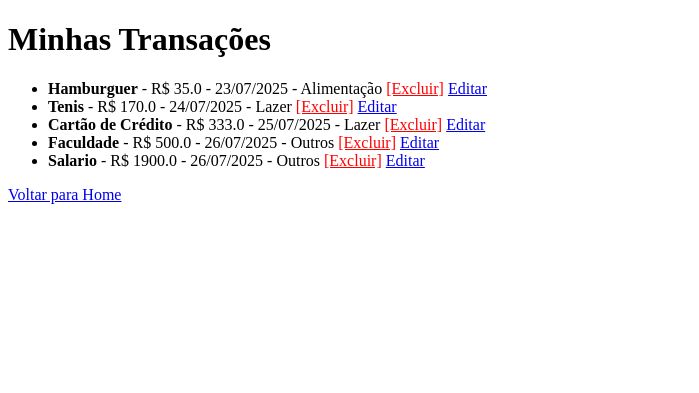
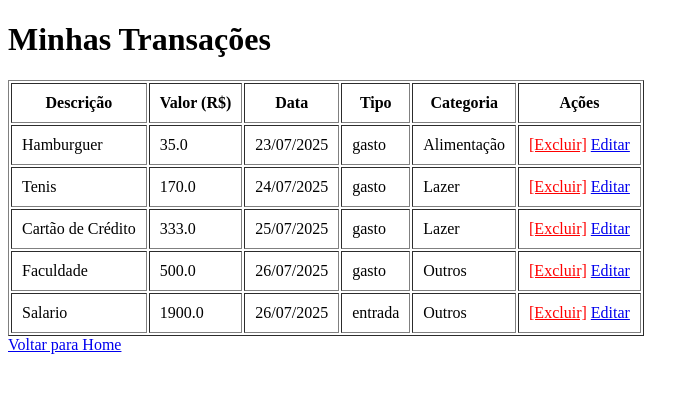
Before and after one commit to vhxdevv/controle-financeiro, a Flask app: page /transacoes in a window 1280 px wide. Shown: the top 393 px of the page, without its empty margins (0-699 px from the left). Run offline with Flask 3, Linux system fonts and the light colour scheme; data comes from the database, SQL or seed files in the repository; both versions use the stored data as it was after the commit.

Commit message:
tabela feita na lista de transações (visual)

```diff
--- a/templates/editar_transacao.html
+++ b/templates/editar_transacao.html
@@ -17,7 +17,7 @@
   <label>Tipo:</label>
   <select name="tipo">
     <option value="entrada" {% if transacao.tipo == 'entrada' %}selected{% endif %}>Entrada</option>
-    <option value="saida" {% if transacao.tipo == 'saida' %}selected{% endif %}>Gasto</option>
+    <option value="gasto" {% if transacao.tipo == 'gasto' %}selected{% endif %}>Gasto</option>
   </select>
 
   <label>Categoria:</label>
--- a/templates/homepage.html
+++ b/templates/homepage.html
@@ -17,7 +17,7 @@
   <label for="tipo">Tipo:</label>
   <select id="tipo" name="tipo" required>
     <option value="entrada">Entrada</option>
-    <option value="saida">Saída</option>
+    <option value="Gasto">Gasto</option>
   </select><br>
 
   <label for="categoria">Categoria:</label>
--- a/templates/lista_transacoes.html
+++ b/templates/lista_transacoes.html
@@ -6,16 +6,30 @@
 </head>
 <body>
     <h1>Minhas Transações</h1>
-    <ul>
+    <table border="1" cellpadding="10">
+        <tr>
+            <th>Descrição</th>
+            <th>Valor (R$)</th>
+            <th>Data</th>
+            <th>Tipo</th>
+            <th>Categoria</th>
+            <th>Ações</th>
+        </tr>
         {% for transacao in transacoes %}
-            <li>
-                <strong>{{ transacao.descricao }}</strong> - R$ {{ transacao.valor }} -
-                {{ transacao.data.strftime('%d/%m/%Y') }} - {{ transacao.categoria }}
+        <tr>
+            <td>{{ transacao.descricao }}</td>
+            <td>{{ transacao.valor }}</td>
+            <td>{{ transacao.data.strftime('%d/%m/%Y') }}</td>
+            <td>{{ transacao.tipo }}</td>
+            <td>{{ transacao.categoria }}</td>
+            <td>
                 <a href="/deletar/{{ transacao.id }}" style="color:red">[Excluir]</a>
                 <a href="{{ url_for('editar_transacao', id=transacao.id) }}">Editar</a>
-            </li>
+            </td>
+        </tr>
         {% endfor %}
-    </ul>
+    </table>
+
 
     <a href="/">Voltar para Home</a>
 </body>
```
Also changed, not shown: instance/financas.db, routes.py (line endings or trailing spaces).
